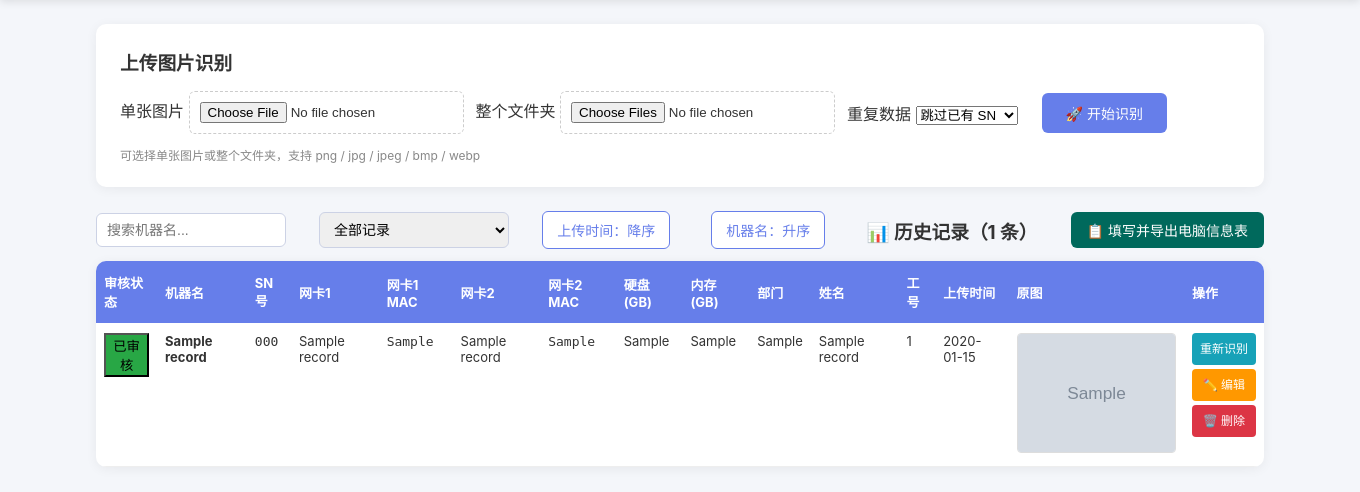
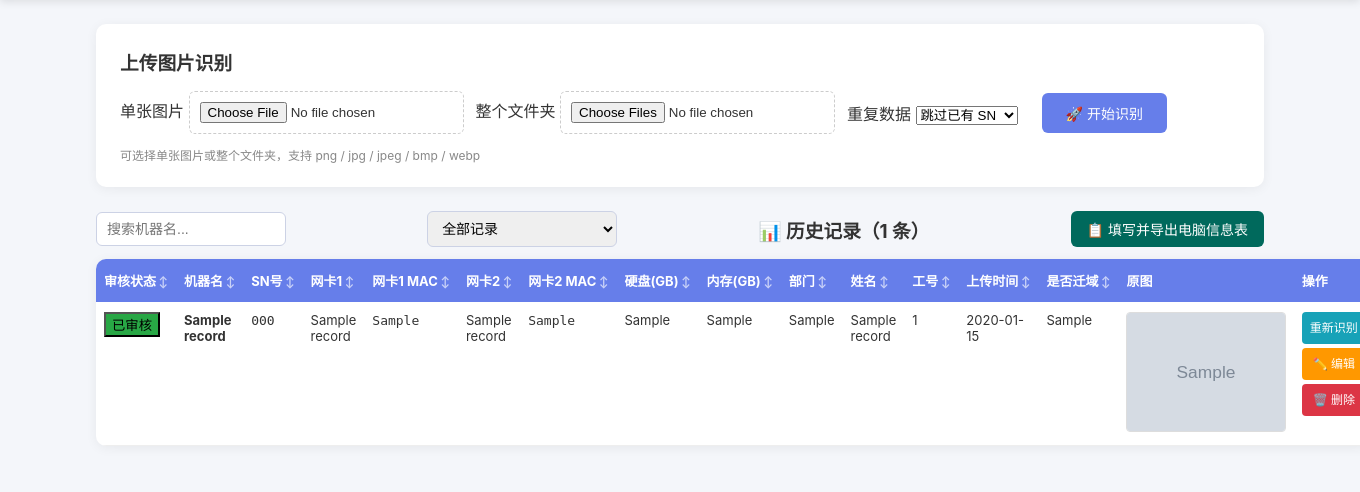
Before and after one commit to wyf1521/Sn_OCR, a Flask app: page / in a window 1360 px wide. Shown: the part 61-553 px from the top of the page. Run offline with Flask 3, Linux system fonts and the light colour scheme; the visitor is signed in with stand-in values (Sample User, id 1); tables that the repository leaves empty hold one stand-in row (values such as "Sample post"); grey boxes marked "Sample" are stand-in pictures; some libraries are stand-ins or nearby versions.

Commit message:
排序优化

```diff
--- a/app.py
+++ b/app.py
@@ -239,7 +239,7 @@ def index():
     if 'user' not in session:
         return redirect(url_for('login'))
     # 所有登录用户共享记录和操作权限
-    records = database.list_records(limit=200)
+    records = database.list_records(limit=1000)
     return render_template('index.html', user=session['user'],
                            records=records)
 
--- a/templates/index.html
+++ b/templates/index.html
@@ -87,17 +87,6 @@ header a:hover { text-decoration: underline; }
 .toolbar a.btn.inventory { background: #00695c; }
 .toolbar a.btn.inventory:hover { background: #005047; }
 .toolbar a.btn:hover { background: #218838; }
-.toolbar button.sort-btn {
-    margin-right: 8px;
-    padding: 8px 14px;
-    border: 1px solid #667eea;
-    border-radius: 6px;
-    background: #fff;
-    color: #667eea;
-    cursor: pointer;
-    font-size: 14px;
-}
-.toolbar button.sort-btn:hover { background: #eef0ff; }
 .machine-search { width: 190px; padding: 8px 10px; border: 1px solid #ccd2e5; border-radius: 6px; font-size: 14px; }
 
 .flash-bar { padding: 12px; border-radius: 6px; margin-bottom: 16px; }
@@ -134,6 +123,11 @@ td img { max-width: 200px; max-height: 120px; border-radius: 4px; cursor: pointe
     align-items: center;
     justify-content: center;
 }
+th.sortable { cursor: pointer; user-select: none; white-space: nowrap; }
+th.sortable:hover { background: #5568d3; }
+th.sortable::after { content: ' ↕'; opacity: .65; font-size: 11px; }
+th.sortable[aria-sort="ascending"]::after { content: ' ↑'; opacity: 1; }
+th.sortable[aria-sort="descending"]::after { content: ' ↓'; opacity: 1; }
 .image-preview-mask.show { display: flex; }
 .image-preview-mask img {
     max-width: 96vw;
@@ -308,8 +302,6 @@ td img { max-width: 200px; max-height: 120px; border-radius: 4px; cursor: pointe
             <option value="reviewed">已审核</option>
             <option value="unreviewed">未审核</option>
         </select>
-        <button type="button" class="sort-btn" id="sort-upload-btn">上传时间：降序</button>
-        <button type="button" class="sort-btn" id="sort-machine-btn">机器名：升序</button>
         <h3 style="margin:0;">📊 历史记录（{{ records|length }} 条）</h3>
         <a class="btn inventory" href="{{ url_for('export') }}">📋 填写并导出电脑信息表</a>
     </div>
@@ -318,17 +310,18 @@ td img { max-width: 200px; max-height: 120px; border-radius: 4px; cursor: pointe
     <table id="records-table">
         <thead>
             <tr>
-                <th>审核状态</th>
-                <th>机器名</th>
-                <th>SN号</th>
-                <th>网卡1</th>
-                <th>网卡1 MAC</th>
-                <th>网卡2</th>
-                <th>网卡2 MAC</th>
-                <th>硬盘(GB)</th>
-                <th>内存(GB)</th>
-                <th>部门</th><th>姓名</th><th>工号</th>
-                <th>上传时间</th>
+                <th class="sortable" data-sort-key="reviewed">审核状态</th>
+                <th class="sortable" data-sort-key="machine_name">机器名</th>
+                <th class="sortable" data-sort-key="sn_number">SN号</th>
+                <th class="sortable" data-sort-key="nic1_name">网卡1</th>
+                <th class="sortable" data-sort-key="nic1_mac">网卡1 MAC</th>
+                <th class="sortable" data-sort-key="nic2_name">网卡2</th>
+                <th class="sortable" data-sort-key="nic2_mac">网卡2 MAC</th>
+                <th class="sortable" data-sort-key="disk_gb">硬盘(GB)</th>
+                <th class="sortable" data-sort-key="memory_gb">内存(GB)</th>
+                <th class="sortable" data-sort-key="department">部门</th><th class="sortable" data-sort-key="person_name">姓名</th><th class="sortable" data-sort-key="employee_id">工号</th>
+                <th class="sortable" data-sort-key="upload_time">上传时间</th>
+                <th class="sortable" data-sort-key="migrate_domain">是否迁域</th>
                 <th>原图</th>
                 <th>操作</th>
             </tr>
@@ -349,6 +342,7 @@ td img { max-width: 200px; max-height: 120px; border-radius: 4px; cursor: pointe
                 <td class="editable" data-field="person_name">{{ r.person_name or '-' }}</td>
                 <td class="editable" data-field="employee_id">{{ r.employee_id or '-' }}</td>
                 <td>{{ r.upload_time }}</td>
+                <td class="editable" data-field="migrate_domain">{{ r.migrate_domain or '是' }}</td>
                 <td>
                     <a href="{{ url_for('uploaded_file', filename=r.image_path.split('/')[-1].split('\\')[-1]) }}" target="_blank">
                         <img class="record-image" src="{{ url_for('uploaded_file', filename=r.image_path.split('/')[-1].split('\\')[-1]) }}" alt="{{ r.image_name or '上传图片' }}">
@@ -585,7 +579,7 @@ td img { max-width: 200px; max-height: 120px; border-radius: 4px; cursor: pointe
 
     // ---------- 历史记录表格自动刷新 ----------
     var FIELD_ORDER = ['machine_name', 'sn_number', 'nic1_name', 'nic1_mac',
-                       'nic2_name', 'nic2_mac', 'disk_gb', 'memory_gb'];
+                       'nic2_name', 'nic2_mac', 'disk_gb', 'memory_gb', 'migrate_domain'];
 
     function insertRecordRow(d) {
         var f = d.fields || {};
@@ -606,6 +600,7 @@ td img { max-width: 200px; max-height: 120px; border-radius: 4px; cursor: pointe
             '<td class="editable" data-field="person_name">' + val('person_name') + '</td>' +
             '<td class="editable" data-field="employee_id">' + val('employee_id') + '</td>' +
             '<td>' + escapeHtml(d.upload_time || '') + '</td>' +
+            '<td class="editable" data-field="migrate_domain">' + escapeHtml(f.migrate_domain || '是') + '</td>' +
             '<td><a href="' + imgUrl + '" target="_blank"><img class="record-image" src="' + imgUrl + '" alt="' + escapeHtml(d.image_name || '上传图片') + '"></a></td>' +
             '<td><button class="edit-btn" data-id="' + d.record_id + '">✏️ 编辑</button>' +
             '<button class="delete-btn" data-id="' + d.record_id + '">🗑️ 删除</button>' +
@@ -619,10 +614,10 @@ td img { max-width: 200px; max-height: 120px; border-radius: 4px; cursor: pointe
             table = document.createElement('table');
             table.id = 'records-table';
             table.innerHTML =
-                '<thead><tr><th>审核状态</th>' +
-                '<th>机器名</th><th>SN号</th><th>网卡1</th><th>网卡1 MAC</th>' +
-                '<th>网卡2</th><th>网卡2 MAC</th><th>硬盘(GB)</th><th>内存(GB)</th><th>部门</th><th>姓名</th><th>工号</th>' +
-                '<th>上传时间</th><th>原图</th>' +
+                '<thead><tr><th class="sortable" data-sort-key="reviewed">审核状态</th>' +
+                '<th class="sortable" data-sort-key="machine_name">机器名</th><th class="sortable" data-sort-key="sn_number">SN号</th><th class="sortable" data-sort-key="nic1_name">网卡1</th><th class="sortable" data-sort-key="nic1_mac">网卡1 MAC</th>' +
+                '<th class="sortable" data-sort-key="nic2_name">网卡2</th><th class="sortable" data-sort-key="nic2_mac">网卡2 MAC</th><th class="sortable" data-sort-key="disk_gb">硬盘(GB)</th><th class="sortable" data-sort-key="memory_gb">内存(GB)</th><th class="sortable" data-sort-key="department">部门</th><th class="sortable" data-sort-key="person_name">姓名</th><th class="sortable" data-sort-key="employee_id">工号</th>' +
+                '<th class="sortable" data-sort-key="upload_time">上传时间</th><th class="sortable" data-sort-key="migrate_domain">是否迁域</th><th>原图</th>' +
                 '<th>操作</th>' +
                 '</tr></thead><tbody>' + rowHtml + '</tbody>';
             if (emptyDiv) {
@@ -632,8 +627,8 @@ td img { max-width: 200px; max-height: 120px; border-radius: 4px; cursor: pointe
             // 已有表格：新记录插入到最顶部（列表按时间倒序）
             var tbody = table.querySelector('tbody');
             tbody.insertAdjacentHTML('afterbegin', rowHtml);
-            // 与后端导出保持一致：首页最多展示最新 200 条。
-            while (tbody.children.length > 200) {
+            // 与后端导出保持一致：首页最多展示最新 1000 条。
+            while (tbody.children.length > 1000) {
                 tbody.removeChild(tbody.lastElementChild);
             }
             // 闪一下高亮，提示新行
@@ -648,30 +643,9 @@ td img { max-width: 200px; max-height: 120px; border-radius: 4px; cursor: pointe
         var h3 = document.querySelector('.toolbar h3');
         if (h3) {
             var m = h3.textContent.match(/(\d+)/);
-            var count = m ? Math.min(200, parseInt(m[1], 10) + 1) : 1;
+            var count = m ? Math.min(1000, parseInt(m[1], 10) + 1) : 1;
             h3.textContent = '📊 历史记录（' + count + ' 条）';
         }
-    }
-        var sortMachineBtn = document.getElementById('sort-machine-btn');
-    if (sortMachineBtn) {
-        var machineSortAscending = true;
-        sortMachineBtn.addEventListener('click', function () {
-            var table = document.getElementById('records-table');
-            if (!table) return;
-            var tbody = table.querySelector('tbody');
-            var rows = Array.prototype.slice.call(tbody.querySelectorAll('tr'));
-            rows.sort(function (a, b) {
-                var av = a.getAttribute('data-machine-name') || '';
-                var bv = b.getAttribute('data-machine-name') || '';
-                if (!av.trim() && bv.trim()) return 1;
-                if (av.trim() && !bv.trim()) return -1;
-                var result = compareMachineNames(av, bv);
-                return machineSortAscending ? result : -result;
-            });
-            rows.forEach(function (row) { tbody.appendChild(row); });
-            machineSortAscending = !machineSortAscending;
-            sortMachineBtn.textContent = '机器名：' + (machineSortAscending ? '升序' : '降序');
-        });
     }
     function compareMachineNames(a, b) {
         a = String(a || '').trim().toUpperCase();
@@ -742,24 +716,36 @@ td img { max-width: 200px; max-height: 120px; border-radius: 4px; cursor: pointe
     if (reviewFilter) {
         reviewFilter.addEventListener('change', applyRecordFilters);
     }
-    var sortUploadBtn = document.getElementById('sort-upload-btn');
-    if (sortUploadBtn) {
-        var uploadSortDescending = true;
-        sortUploadBtn.addEventListener('click', function () {
+    var sortState = { key: null, direction: 'ascending' };
+    function sortTable(key) {
         var table = document.getElementById('records-table');
         if (!table) return;
+        sortState.direction = sortState.key === key && sortState.direction === 'ascending' ? 'descending' : 'ascending';
+        sortState.key = key;
         var tbody = table.querySelector('tbody');
         var rows = Array.prototype.slice.call(tbody.querySelectorAll('tr'));
         rows.sort(function (a, b) {
-                var at = Date.parse((a.getAttribute('data-upload-time') || '').trim().replace(' ', 'T')) || 0;
-                var bt = Date.parse((b.getAttribute('data-upload-time') || '').trim().replace(' ', 'T')) || 0;
-                return uploadSortDescending ? bt - at : at - bt;
+            var av = getSortValue(a, key), bv = getSortValue(b, key), result;
+            if (key === 'machine_name') result = compareMachineNames(av, bv);
+            else if (key === 'upload_time') result = (Date.parse(String(av).replace(' ', 'T')) || 0) - (Date.parse(String(bv).replace(' ', 'T')) || 0);
+            else result = String(av).localeCompare(String(bv), 'zh-CN', { numeric: true, sensitivity: 'base' });
+            return sortState.direction === 'ascending' ? result : -result;
         });
         rows.forEach(function (row) { tbody.appendChild(row); });
-            uploadSortDescending = !uploadSortDescending;
-            sortUploadBtn.textContent = '上传时间：' + (uploadSortDescending ? '降序' : '升序');
+        Array.prototype.forEach.call(table.querySelectorAll('th.sortable'), function (header) {
+            header.setAttribute('aria-sort', header.getAttribute('data-sort-key') === key ? sortState.direction : 'none');
         });
     }
+    function getSortValue(row, key) {
+        if (key === 'reviewed') return row.querySelector('.review-btn').getAttribute('data-reviewed');
+        if (key === 'upload_time') return row.getAttribute('data-upload-time') || '';
+        var cell = row.querySelector('td[data-field="' + key + '"]');
+        return cell ? cell.textContent.trim().replace(/^-$/, '') : '';
+    }
+    document.addEventListener('click', function (event) {
+        var header = event.target.closest ? event.target.closest('th.sortable') : null;
+        if (header) sortTable(header.getAttribute('data-sort-key'));
+    });
 })();
 </script>
 
@@ -807,6 +793,7 @@ td img { max-width: 200px; max-height: 120px; border-radius: 4px; cursor: pointe
                 <div><label>部门</label><input id="f-department"></div>
                 <div><label>姓名</label><input id="f-person_name"></div>
                 <div><label>工号</label><input id="f-employee_id"></div>
+                <div><label>是否迁域</label><select id="f-migrate_domain"><option value="是" selected>是</option><option value="否">否</option></select></div>
             </div>
             <div class="save-msg" id="edit-msg"></div>
         </div>
@@ -854,7 +841,7 @@ td img { max-width: 200px; max-height: 120px; border-radius: 4px; cursor: pointe
     var msg = document.getElementById('edit-msg');
     var fieldKeys = ['machine_name', 'sn_number', 'nic1_name', 'nic1_mac',
                      'nic2_name', 'nic2_mac', 'disk_gb', 'memory_gb',
-                     'department', 'person_name', 'employee_id'];
+                     'department', 'person_name', 'employee_id', 'migrate_domain'];
 
     // 打开编辑弹窗（事件委托：动态插入的新行也能响应）
     document.addEventListener('click', function (e) {
```
Also changed, not shown: database.py (+9 -7 lines). Lines whose indentation alone changed are shown as unchanged.
